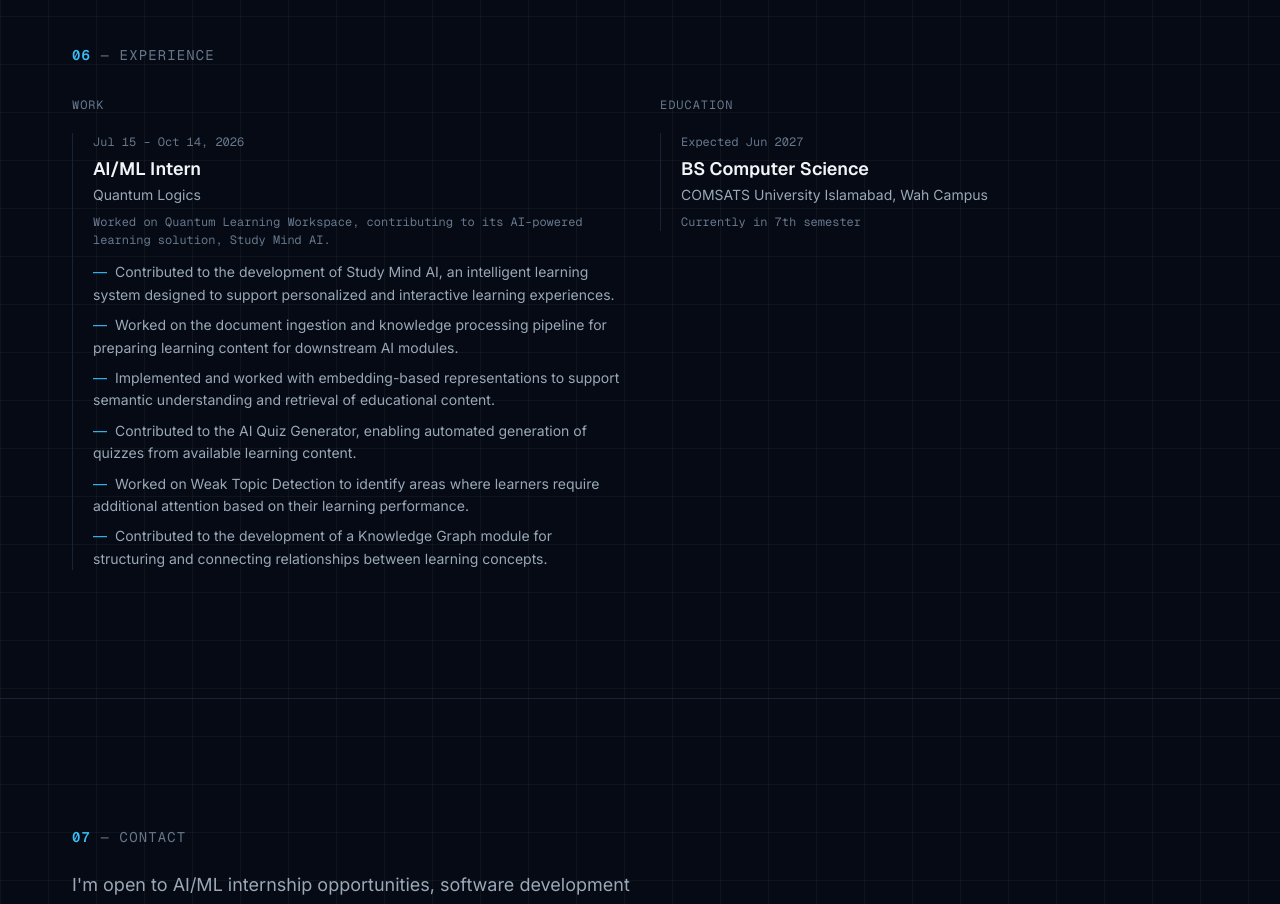
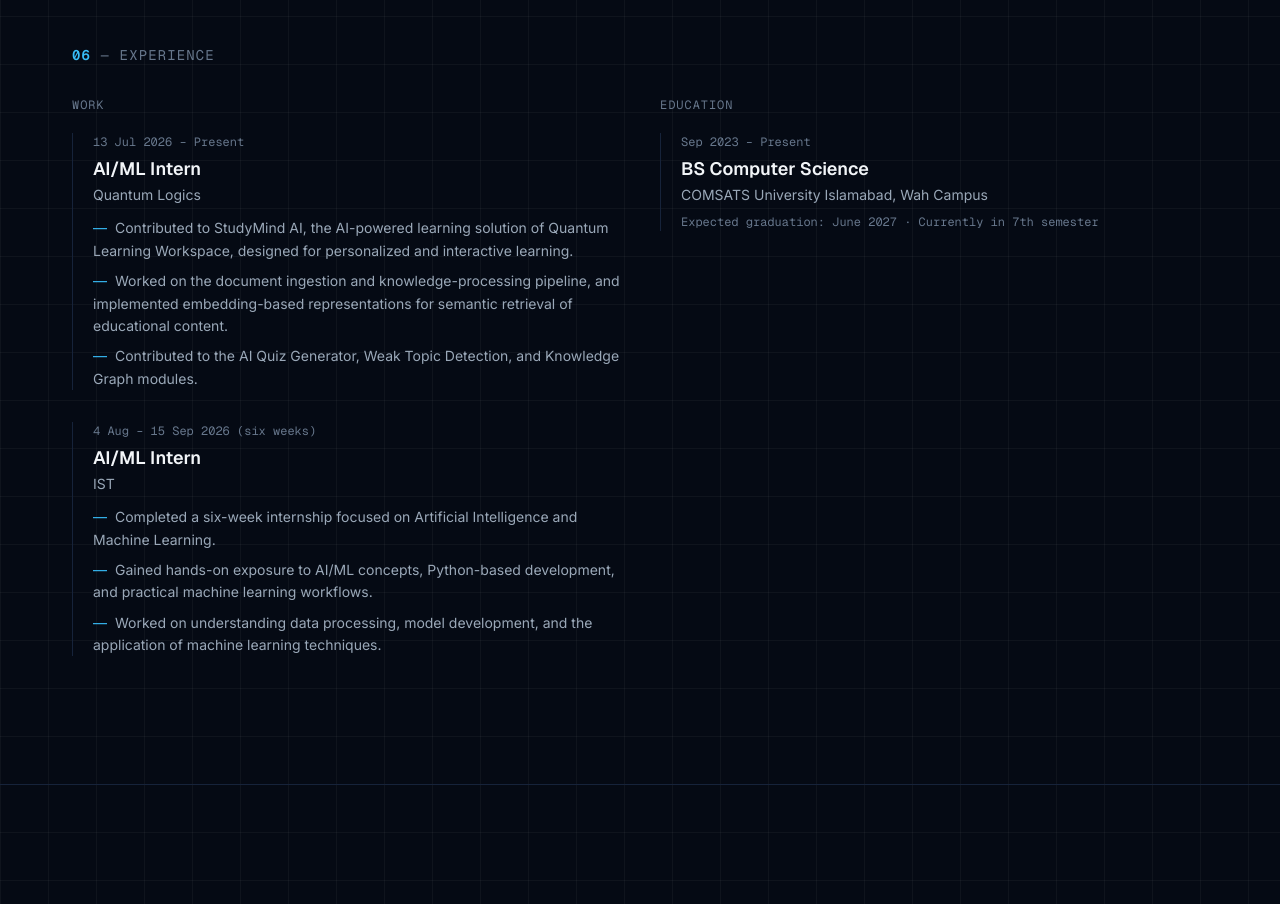
Before and after one commit to Matee-ur-Rehman/Personal-Portfolio, a Next.js app: page / in a window 1280 px wide. Shown: the part 4160-5064 px from the top of the page. Built offline with nearby package versions, Linux system fonts and the light colour scheme.

Commit message:
feat: add IST internship, update Quantum Logics entry, and add certifications data

```diff
--- a/src/data/timeline.ts
+++ b/src/data/timeline.ts
@@ -1,24 +1,36 @@
 export interface TimelineEntry {
   title: string;
   organization: string;
-  period: string;
+  /** Optional so entries without a known date (e.g. a bootcamp) can omit it. */
+  period?: string;
+  /** e.g. "Remote" or "On-site" — shown next to the period. */
+  location?: string;
   note?: string;
   bullets?: string[];
+  link?: { label: string; href: string };
 }
 
 export const experience: TimelineEntry[] = [
   {
     title: "AI/ML Intern",
     organization: "Quantum Logics",
-    period: "Jul 15 – Oct 14, 2026",
-    note: "Worked on Quantum Learning Workspace, contributing to its AI-powered learning solution, Study Mind AI.",
+    location: "Remote",
+    period: "13 Jul 2026 – Present",
     bullets: [
-      "Contributed to the development of Study Mind AI, an intelligent learning system designed to support personalized and interactive learning experiences.",
-      "Worked on the document ingestion and knowledge processing pipeline for preparing learning content for downstream AI modules.",
-      "Implemented and worked with embedding-based representations to support semantic understanding and retrieval of educational content.",
-      "Contributed to the AI Quiz Generator, enabling automated generation of quizzes from available learning content.",
-      "Worked on Weak Topic Detection to identify areas where learners require additional attention based on their learning performance.",
-      "Contributed to the development of a Knowledge Graph module for structuring and connecting relationships between learning concepts.",
+      "Contributed to StudyMind AI, the AI-powered learning solution of Quantum Learning Workspace, designed for personalized and interactive learning.",
+      "Worked on the document ingestion and knowledge-processing pipeline, and implemented embedding-based representations for semantic retrieval of educational content.",
+      "Contributed to the AI Quiz Generator, Weak Topic Detection, and Knowledge Graph modules.",
+    ],
+  },
+  {
+    title: "AI/ML Intern",
+    organization: "IST",
+    location: "On-site",
+    period: "4 Aug – 15 Sep 2026 (six weeks)",
+    bullets: [
+      "Completed a six-week internship focused on Artificial Intelligence and Machine Learning.",
+      "Gained hands-on exposure to AI/ML concepts, Python-based development, and practical machine learning workflows.",
+      "Worked on understanding data processing, model development, and the application of machine learning techniques.",
     ],
   },
 ];
@@ -27,7 +39,24 @@ export const education: TimelineEntry[] = [
   {
     title: "BS Computer Science",
     organization: "COMSATS University Islamabad, Wah Campus",
-    period: "Expected Jun 2027",
-    note: "Currently in 7th semester",
+    period: "Sep 2023 – Present",
+    note: "Expected graduation: June 2027 · Currently in 7th semester",
   },
 ];
+
+export const certifications: TimelineEntry[] = [
+  {
+    title: "Introduction to Artificial Intelligence (AI)",
+    organization: "IBM (offered through Coursera)",
+    period: "July 2026",
+    link: {
+      label: "Verify certificate",
+      href: "https://coursera.org/verify/LFA3Z3SG6GW7",
+    },
+  },
+  {
+    title: "AI Kickoff Bootcamp",
+    organization: "GDG",
+    note: "Focused on Python, Data Cleaning, EDA, Data Preprocessing, and Basic Machine Learning Concepts.",
+  },
+];
```
